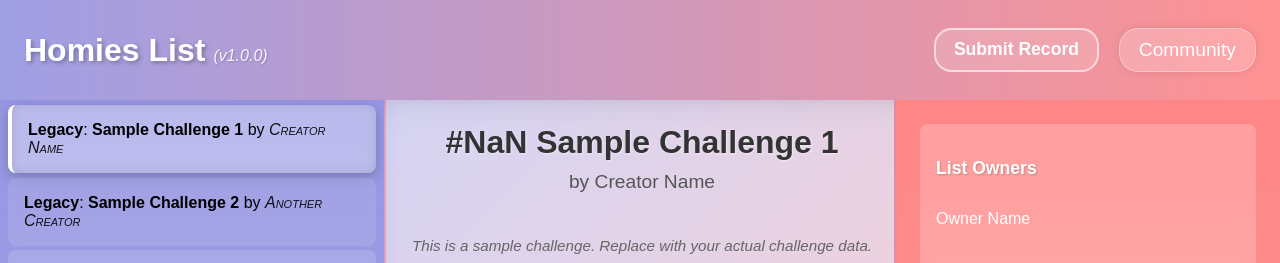
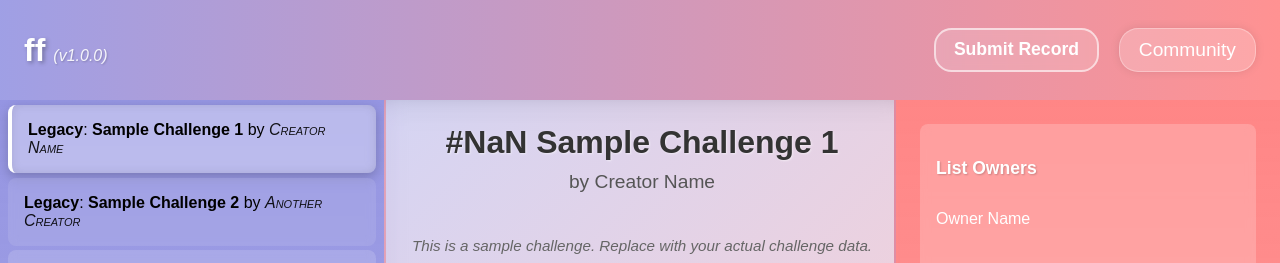
Before and after one commit to MakoL5/homiesList, a website: page index.html in a window 1280 px wide. Shown: the top 263 px of the page. Drawn offline with nearby package versions, Linux system fonts and the light colour scheme; some packages are replaced by stand-ins of ours; a script that the page names is missing; a web font is replaced by a local one.

Commit message:
Update index.html

```diff
--- a/index.html
+++ b/index.html
@@ -30,7 +30,7 @@
 
     <header>
         <div id="sitename">
-            <h1>Homies List</h1>
+            <h1>ff</h1>
             <p id="version-node"></p>
         </div>
         <div id="header-links">
```
